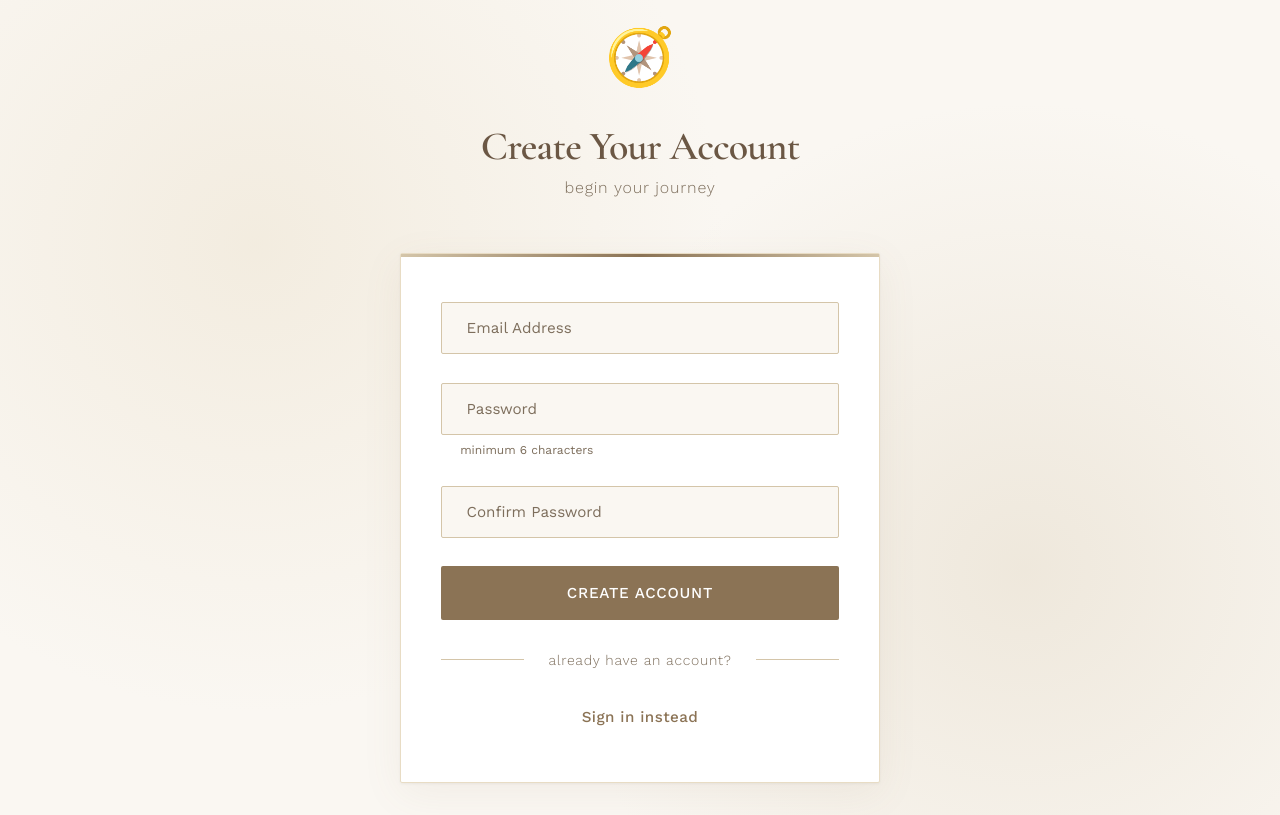
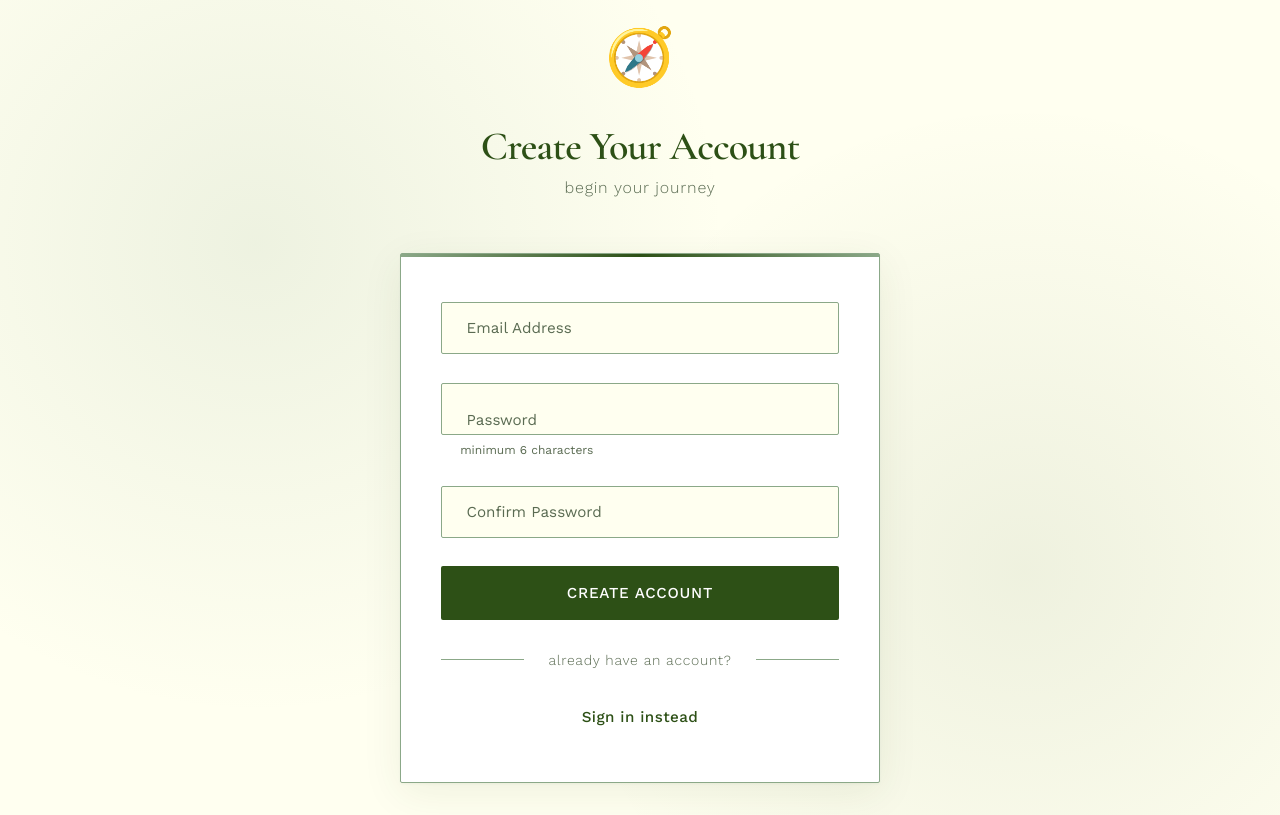
Before and after one commit to Henijariwala/life-decision-helper, a Node server app: page /Signup in a window 1280 px wide. Run offline with Node 20, Linux system fonts and the light colour scheme; some libraries are stand-ins or nearby versions.

Commit message:
first commit

```diff
--- a/views/Signup.ejs
+++ b/views/Signup.ejs
@@ -9,14 +9,15 @@
   <link href="https://fonts.googleapis.com/css2?family=Cormorant+Garamond:wght@300;400;600;700&family=Work+Sans:wght@300;400;500;600&display=swap" rel="stylesheet">
   <style>
     :root {
-      --cream: #FAF7F2;
-      --beige: #E8DCC4;
-      --beige-dark: #D4C5A9;
-      --brown: #8B7355;
-      --brown-dark: #6B5744;
+      --ivory: #FFFFF0;
+      --ivory-dark: #F5F5DC;
+      --green: #2D5016;
+      --green-light: #3D6B23;
+      --green-soft: #4A7C2F;
+      --sage: #8BA888;
       --white: #FFFFFF;
-      --text: #3E3429;
-      --text-light: #7D6E5C;
+      --text: #1A2E0F;
+      --text-light: #5A6B52;
     }
 
     * {
@@ -27,7 +28,7 @@
 
     body {
       font-family: 'Work Sans', sans-serif;
-      background: var(--cream);
+      background: var(--ivory);
       min-height: 100vh;
       display: flex;
       align-items: center;
@@ -44,8 +45,8 @@
       right: 0;
       bottom: 0;
       background-image:
-        radial-gradient(circle at 20% 30%, rgba(232, 220, 196, 0.4) 0%, transparent 40%),
-        radial-gradient(circle at 80% 70%, rgba(212, 197, 169, 0.3) 0%, transparent 40%);
+        radial-gradient(circle at 20% 30%, rgba(138, 168, 136, 0.15) 0%, transparent 40%),
+        radial-gradient(circle at 80% 70%, rgba(45, 80, 22, 0.08) 0%, transparent 40%);
       pointer-events: none;
     }
 
@@ -58,14 +59,8 @@
     }
 
     @keyframes fadeInUp {
-      from {
-        opacity: 0;
-        transform: translateY(30px);
-      }
-      to {
-        opacity: 1;
-        transform: translateY(0);
-      }
+      from { opacity: 0; transform: translateY(30px); }
+      to { opacity: 1; transform: translateY(0); }
     }
 
     .header {
@@ -89,7 +84,7 @@
       font-family: 'Cormorant Garamond', serif;
       font-size: 2.5rem;
       font-weight: 600;
-      color: var(--brown-dark);
+      color: var(--green);
       margin-bottom: 0.5rem;
       letter-spacing: -0.02em;
     }
@@ -106,10 +101,8 @@
       background: var(--white);
       border-radius: 2px;
       padding: 3rem 2.5rem;
-      box-shadow:
-        0 1px 3px rgba(0, 0, 0, 0.05),
-        0 10px 40px rgba(139, 115, 85, 0.08);
-      border: 1px solid var(--beige);
+      box-shadow: 0 1px 3px rgba(45, 80, 22, 0.05), 0 10px 40px rgba(45, 80, 22, 0.08);
+      border: 1px solid var(--sage);
       position: relative;
     }
 
@@ -120,7 +113,7 @@
       left: 0;
       right: 0;
       height: 3px;
-      background: linear-gradient(90deg, var(--beige-dark), var(--brown), var(--beige-dark));
+      background: linear-gradient(90deg, var(--sage), var(--green), var(--sage));
     }
 
     #authMessage {
@@ -134,39 +127,17 @@
     }
 
     @keyframes slideDown {
-      from {
-        opacity: 0;
-        transform: translateY(-10px);
-      }
-      to {
-        opacity: 1;
-        transform: translateY(0);
-      }
+      from { opacity: 0; transform: translateY(-10px); }
+      to { opacity: 1; transform: translateY(0); }
     }
 
-    #authMessage.show {
-      display: block;
-    }
-
-    #authMessage.error {
-      background: #FEF2F2;
-      border-left-color: #DC2626;
-      color: #991B1B;
-    }
-
-    #authMessage.success {
-      background: #F0FDF4;
-      border-left-color: #16A34A;
-      color: #166534;
-    }
+    #authMessage.show { display: block; }
+    #authMessage.error { background: #FEF2F2; border-left-color: #DC2626; color: #991B1B; }
+    #authMessage.success { background: #F0FDF4; border-left-color: #16A34A; color: #166534; }
 
     .form-group {
       position: relative;
       margin-bottom: 1.8rem;
-    }
-
-    .input-wrapper {
-      position: relative;
     }
 
     input {
@@ -174,8 +145,8 @@
       padding: 1rem 1.2rem;
       font-size: 0.95rem;
       font-family: 'Work Sans', sans-serif;
-      background: var(--cream);
-      border: 1.5px solid var(--beige-dark);
+      background: var(--ivory);
+      border: 1.5px solid var(--sage);
       border-radius: 2px;
       color: var(--text);
       transition: all 0.3s ease;
@@ -183,15 +154,15 @@
     }
 
     input:focus {
-      border-color: var(--brown);
+      border-color: var(--green);
       background: var(--white);
-      box-shadow: 0 0 0 3px rgba(139, 115, 85, 0.1);
+      box-shadow: 0 0 0 3px rgba(45, 80, 22, 0.1);
     }
 
     input:focus + label,
     input:not(:placeholder-shown) + label {
       transform: translateY(-140%) scale(0.85);
-      color: var(--brown);
+      color: var(--green);
       font-weight: 500;
       background: var(--white);
     }
@@ -206,7 +177,7 @@
       pointer-events: none;
       transition: all 0.3s ease;
       padding: 0 0.4rem;
-      background: var(--cream);
+      background: var(--ivory);
     }
 
     .password-hint {
@@ -227,7 +198,7 @@
       border: none;
       border-radius: 2px;
       cursor: pointer;
-      background: var(--brown);
+      background: var(--green);
       color: var(--white);
       transition: all 0.3s ease;
       position: relative;
@@ -246,18 +217,13 @@
     }
 
     .btn-primary:hover {
-      background: var(--brown-dark);
+      background: var(--green-light);
       transform: translateY(-1px);
-      box-shadow: 0 4px 12px rgba(139, 115, 85, 0.25);
+      box-shadow: 0 4px 12px rgba(45, 80, 22, 0.25);
     }
 
-    .btn-primary:hover::before {
-      left: 100%;
-    }
-
-    .btn-primary:active {
-      transform: translateY(0);
-    }
+    .btn-primary:hover::before { left: 100%; }
+    .btn-primary:active { transform: translateY(0); }
 
     .divider {
       display: flex;
@@ -272,7 +238,7 @@
     .divider::after {
       content: '';
       flex: 1;
-      border-bottom: 1px solid var(--beige-dark);
+      border-bottom: 1px solid var(--sage);
     }
 
     .divider span {
@@ -286,7 +252,7 @@
     }
 
     .signin-link a {
-      color: var(--brown);
+      color: var(--green);
       text-decoration: none;
       font-weight: 500;
       font-size: 0.95rem;
@@ -304,27 +270,17 @@
       left: 1rem;
       right: 1rem;
       height: 1px;
-      background: var(--brown);
+      background: var(--green);
       transform: scaleX(0);
       transition: transform 0.3s ease;
     }
 
-    .signin-link a:hover::after {
-      transform: scaleX(1);
-    }
+    .signin-link a:hover::after { transform: scaleX(1); }
 
     @media (max-width: 480px) {
-      body {
-        padding: 1rem;
-      }
-
-      h1 {
-        font-size: 2rem;
-      }
-
-      .card {
-        padding: 2.5rem 2rem;
-      }
+      body { padding: 1rem; }
+      h1 { font-size: 2rem; }
+      .card { padding: 2.5rem 2rem; }
     }
 
     .btn-primary.loading {
@@ -366,27 +322,14 @@
       <form id="signupForm" onsubmit="return false;">
         <div class="form-group">
           <div class="input-wrapper">
-            <input
-              id="email"
-              type="email"
-              placeholder=" "
-              required
-              autocomplete="email"
-            />
+            <input id="email" type="email" placeholder=" " required autocomplete="email" />
             <label for="email">Email Address</label>
           </div>
         </div>
 
         <div class="form-group">
           <div class="input-wrapper">
-            <input
-              id="password"
-              type="password"
-              placeholder=" "
-              required
-              autocomplete="new-password"
-              minlength="6"
-            />
+            <input id="password" type="password" placeholder=" " required autocomplete="new-password" minlength="6" />
             <label for="password">Password</label>
           </div>
           <div class="password-hint">minimum 6 characters</div>
@@ -394,14 +337,7 @@
 
         <div class="form-group">
           <div class="input-wrapper">
-            <input
-              id="confirmPassword"
-              type="password"
-              placeholder=" "
-              required
-              autocomplete="new-password"
-              minlength="6"
-            />
+            <input id="confirmPassword" type="password" placeholder=" " required autocomplete="new-password" minlength="6" />
             <label for="confirmPassword">Confirm Password</label>
           </div>
         </div>
@@ -423,10 +359,7 @@
 
   <script type="module">
     import { initializeApp } from "https://www.gstatic.com/firebasejs/10.7.1/firebase-app.js";
-    import {
-      getAuth,
-      createUserWithEmailAndPassword
-    } from "https://www.gstatic.com/firebasejs/10.7.1/firebase-auth.js";
+    import { getAuth, createUserWithEmailAndPassword } from "https://www.gstatic.com/firebasejs/10.7.1/firebase-auth.js";
 
     const firebaseConfig = {
       apiKey: "AIzaSyD4zyIOYaquJ_U9L5iWbPs-Dr-6S7Lfdxg",
@@ -441,10 +374,7 @@
       const el = document.getElementById("authMessage");
       el.className = `${isError ? 'error' : 'success'} show`;
       el.innerText = msg;
-
-      setTimeout(() => {
-        el.classList.remove('show');
-      }, 5000);
+      setTimeout(() => el.classList.remove('show'), 5000);
     }
 
     window.createAccount = async () => {
@@ -474,36 +404,22 @@
       try {
         const userCred = await createUserWithEmailAndPassword(auth, email, password);
         const token = await userCred.user.getIdToken();
-
         document.cookie = `token=${token}; path=/`;
-
         showMessage("✓ Account created! Redirecting...", false);
-
-        setTimeout(() => {
-          window.location.href = "/chat";
-        }, 1500);
+        setTimeout(() => window.location.href = "/chat", 1500);
       } catch (err) {
         btn.classList.remove('loading');
         btn.textContent = 'Create Account';
-
         let errorMessage = err.message;
-
-        if (err.code === 'auth/email-already-in-use') {
-          errorMessage = "This email is already registered";
-        } else if (err.code === 'auth/invalid-email') {
-          errorMessage = "Please enter a valid email address";
-        } else if (err.code === 'auth/weak-password') {
-          errorMessage = "Password is too weak";
-        }
-
+        if (err.code === 'auth/email-already-in-use') errorMessage = "This email is already registered";
+        else if (err.code === 'auth/invalid-email') errorMessage = "Please enter a valid email address";
+        else if (err.code === 'auth/weak-password') errorMessage = "Password is too weak";
         showMessage(errorMessage);
       }
     };
 
     document.getElementById('signupForm').addEventListener('keypress', (e) => {
-      if (e.key === 'Enter') {
-        createAccount();
-      }
+      if (e.key === 'Enter') createAccount();
     });
   </script>
 </body>
```
Also changed, not shown: views/index.ejs (+30 -29 lines).
